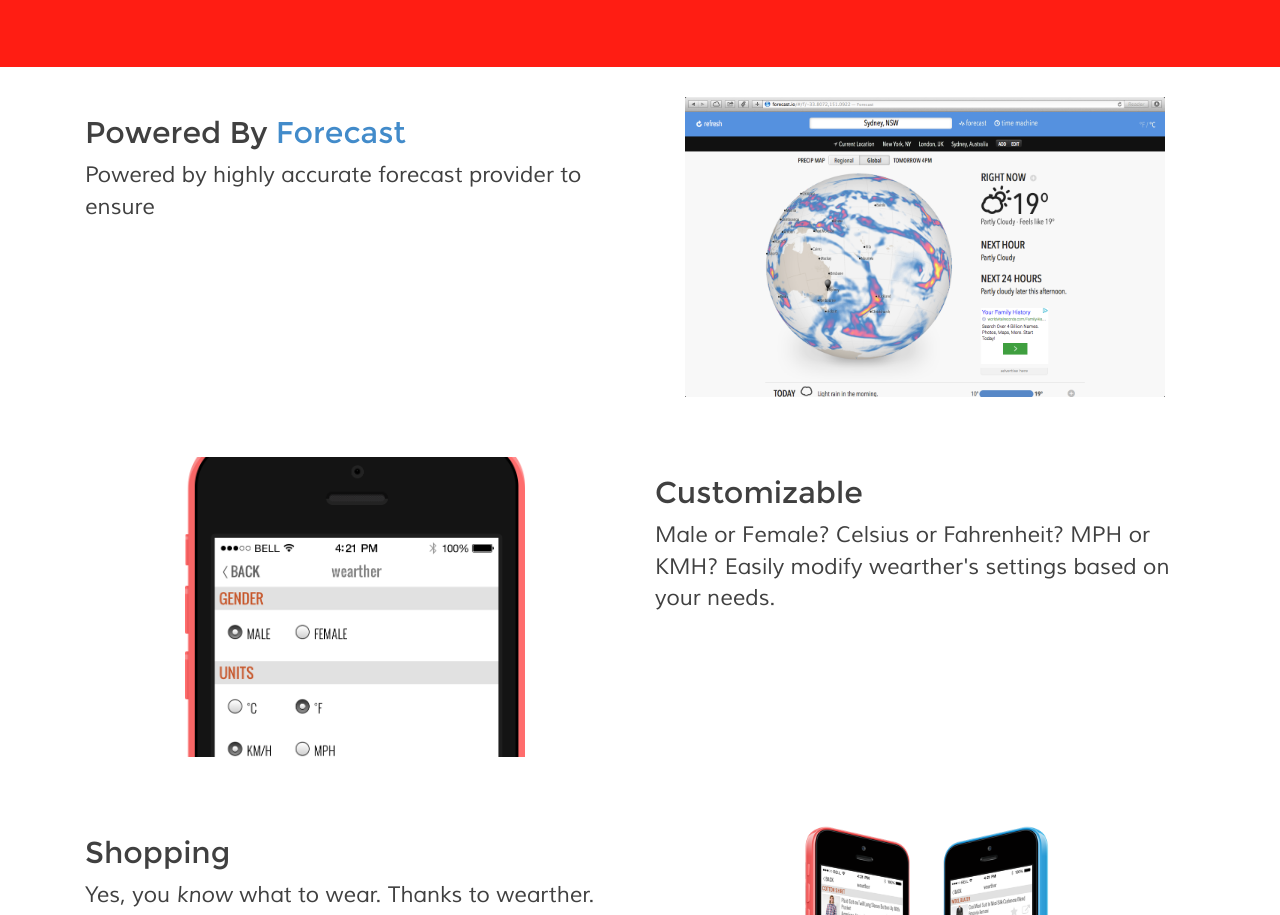
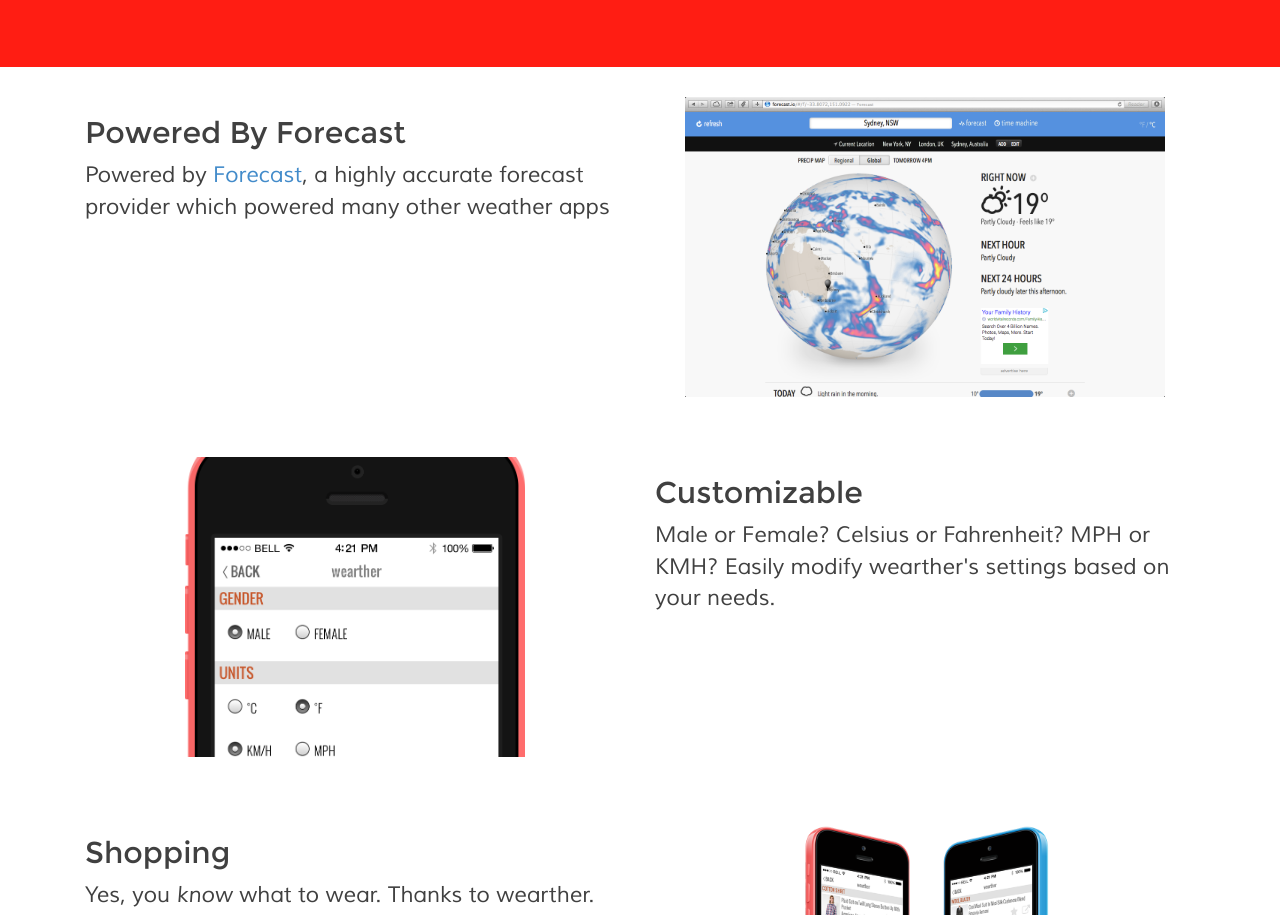
Before and after one commit to weartherapp/weartherapp.github.io, a website: page index.html in a window 1280 px wide. Shown: the part 1040-1955 px from the top of the page. Drawn offline with Linux system fonts and the light colour scheme.

Commit message:
better description for forecast

```diff
--- a/index.html
+++ b/index.html
@@ -130,9 +130,9 @@
             <div class="row feature">
                 <div class="container">
                     <div class="col-sm-6">
-                        <h2>Powered By <a href="http://www.forecast.io" target="_blank">Forecast</a></h2>
+                        <h2>Powered By Forecast</h2>
                         <p>
-                            Powered by highly accurate forecast provider to ensure
+                            Powered by <a href="http://www.forecast.io" target="_blank">Forecast</a>, a highly accurate forecast provider which powered many other weather apps
                         </p>
                     </div>
                     <div class="col-sm-6 text-center">
```
